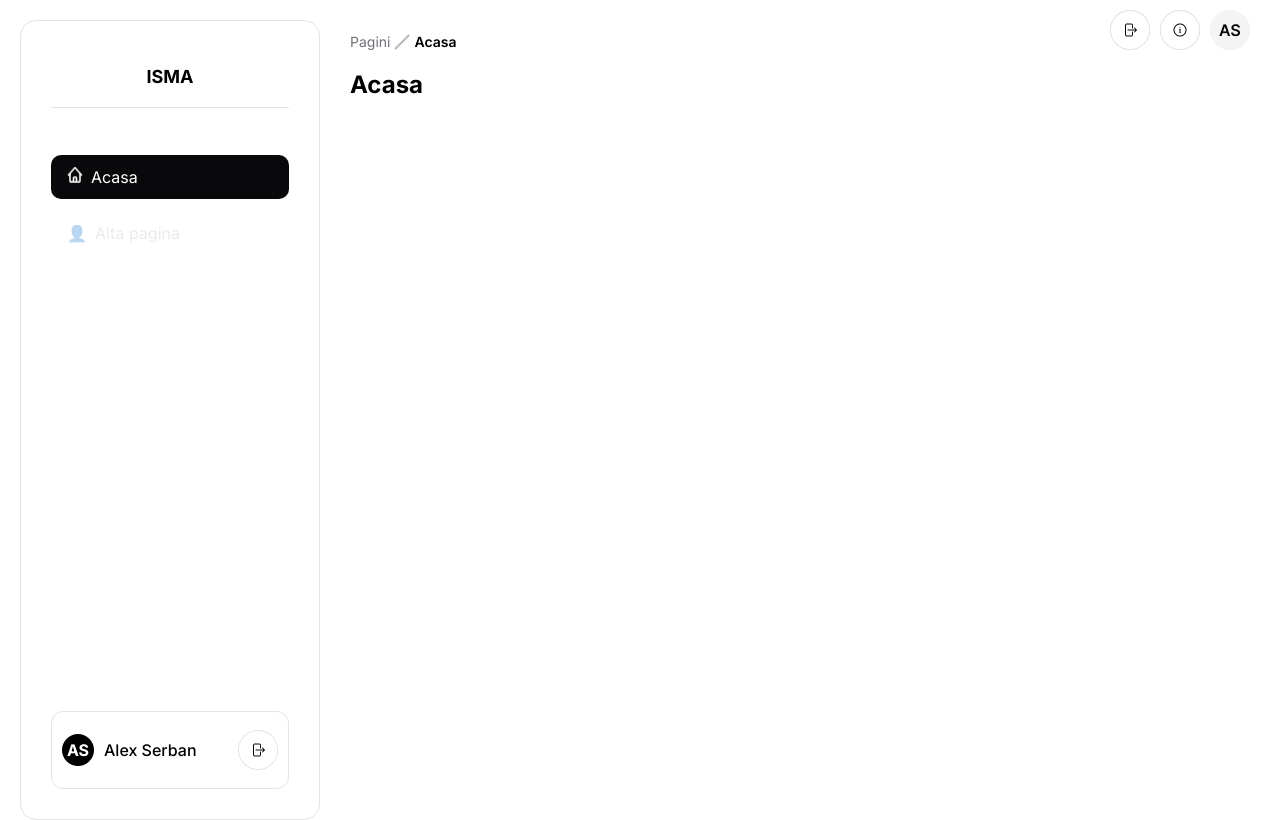
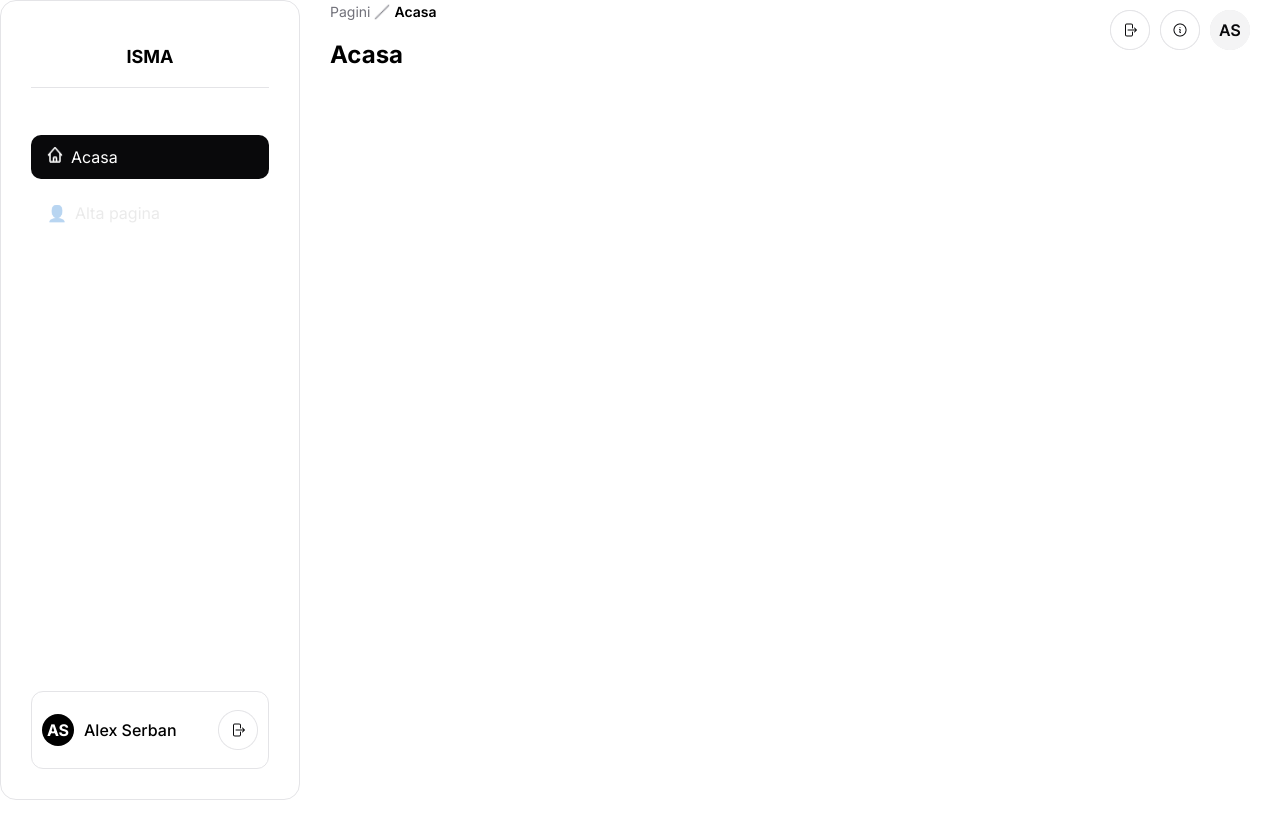
Before and after one commit to IP2B2/Front-End, a Next.js app: page /home in a window 1280 px wide. Built offline with nearby package versions, Linux system fonts and the light colour scheme.

Commit message:
#009_Landing-page eliminare scroll bar

```diff
--- a/src/app/home/homeLayout.module.css
+++ b/src/app/home/homeLayout.module.css
@@ -1,10 +1,9 @@
-
 
 .layoutContainer {
     width: 100vw;
     height: 100vh;
 
-    padding: 20px;
+    overflow: hidden;
 
     display: flex;
     flex-flow: row nowrap;
@@ -14,6 +13,6 @@
 .mainContainer {
     flex-grow: 1;
 
-    padding-top: 10px;
+    padding-top: 20px 0 0 0;
 
 }
```
